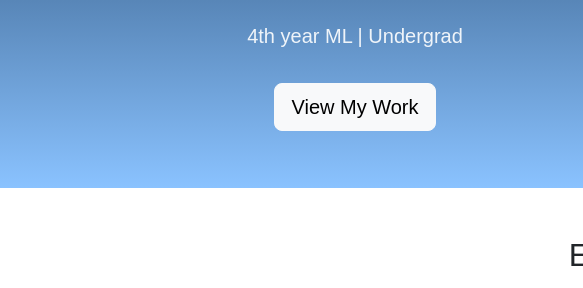
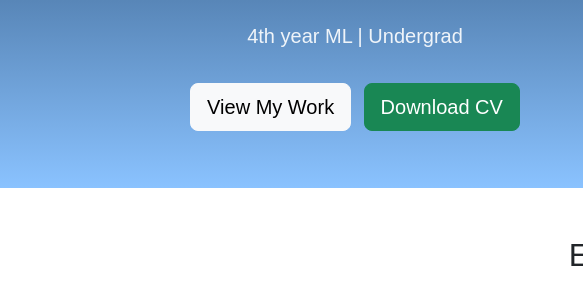
Before and after one commit to Az01011/portfolio_website, a plain HTML site: page index.html in a window 1280 px wide. Shown: the part 382-670 px from the top of the page, 0-583 px from the left. Drawn offline with nearby package versions, Linux system fonts and the light colour scheme.

Commit message:
added download cv button

```diff
--- a/index.html
+++ b/index.html
@@ -35,6 +35,9 @@
                     <h1>Abdullah Zaidi</h1>
                     <p class="lead">4th year ML | Undergrad</p>
                     <a href="#projects" class="btn btn-light btn-lg mt-3">View My Work</a>
+                    <a href="images_nd_Stuff/CV/Abdullah_FBD_CV1 (2).pdf" class="btn btn-success btn-lg mt-3 ms-2" target="_blank" download>
+                        Download CV
+                    </a>
                 </div>
                 <div class="col-md-6">
                     <div id="container_2">
```
Also changed, not shown: 1 other file.
